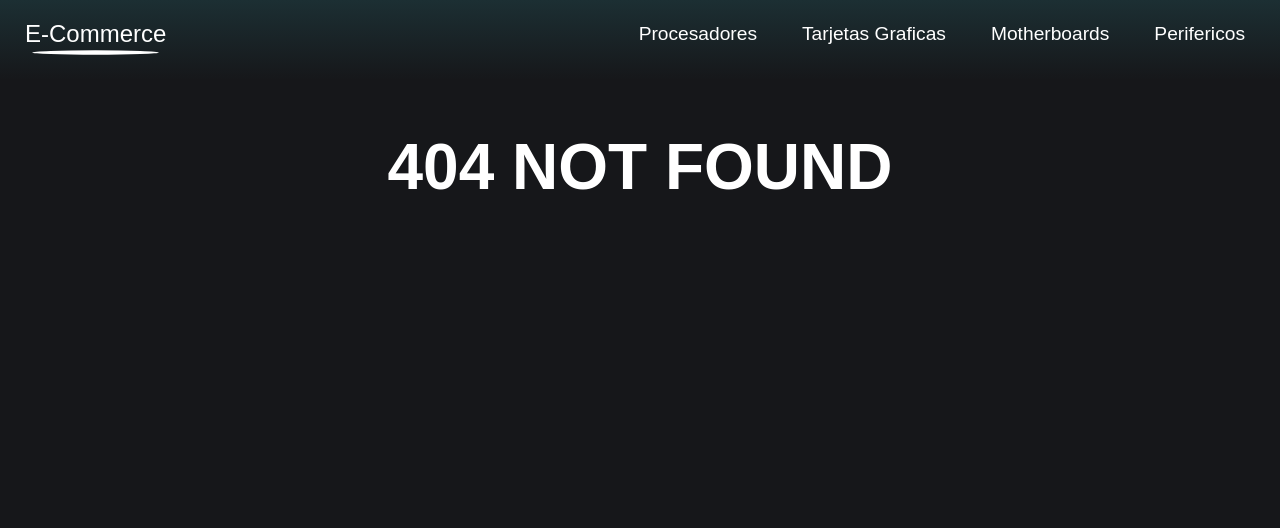
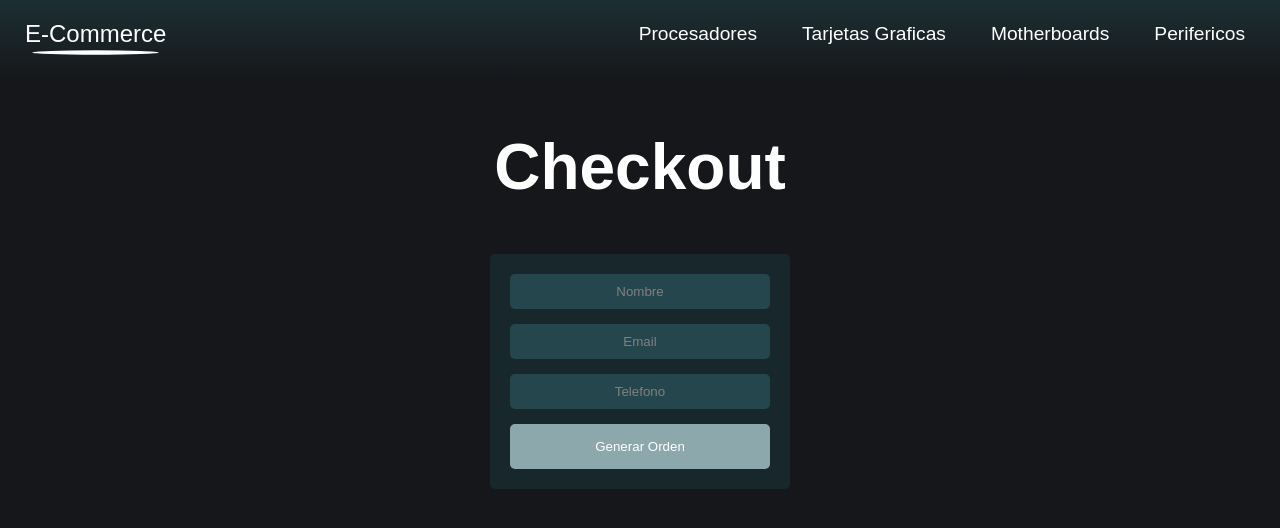
Before and after one commit to mateol9/leivap01, a React (Create React App) app: page /checkout in a window 1280 px wide. Before the commit this address had no page. Shown: the top 528 px of the page. Built offline with nearby package versions, Linux system fonts and the light colour scheme.

Commit message:
Firebase II & Workshop

```diff
--- a/src/App.js
+++ b/src/App.js
@@ -5,6 +5,7 @@ import ItemDetailContainer from './components/ItemDetailContainer/ItemDetailCont
 import Cart from './components/Cart/Cart';
 import { BrowserRouter, Routes, Route } from 'react-router-dom';
 import { CartContextProvider } from './context/CartContext';
+import Checkout from './components/Checkout/Checkout';
 
 function App() {
   return (
@@ -13,11 +14,12 @@ function App() {
         <BrowserRouter>
           <Navbar />
           <Routes>
-            <Route path='/' element={<ItemListContainer label='Bienvenido'/>}/>
-            <Route path='/category/:categoryId' element={<ItemListContainer label='Lista Filtrada'/>}/>
+            <Route path='/' element={<ItemListContainer label='Bienvenido' />} />
+            <Route path='/category/:categoryId' element={<ItemListContainer label='Lista Filtrada' />} />
             <Route path='/detail/:productId' element={<ItemDetailContainer />} />
             <Route path='*' element={<h1>404 NOT FOUND</h1>} />
             <Route path='/cart' element={<Cart />} />
+            <Route path='/checkout' element={<Checkout />} />
           </Routes>
         </BrowserRouter>
       </CartContextProvider>
--- a/src/components/Cart/Cart.js
+++ b/src/components/Cart/Cart.js
@@ -1,5 +1,5 @@
 import './Cart.css'
-import { useState, useContext } from "react"
+import { useContext } from "react"
 import CartContext from "../../context/CartContext"
 import { Link } from 'react-router-dom';
 
@@ -9,7 +9,7 @@ const Cart = () => {
     let totalPrice = 0;
     cart.map(prod => totalPrice += prod.price * prod.quantity)
 
-    return(
+    return (
         cart.length === 0 ?
             <div className='cartContainer'>
                 <h1>Carrito Vacio</h1>
@@ -21,7 +21,7 @@ const Cart = () => {
                 <h1>Carrito</h1>
                 {cart.map(prod => (
                     <div key={prod.id} className='cartItems'>
-                    <img src={prod.img}></img>
+                        <img src={prod.img} alt={prod.name}></img>
                         <div className='cartText'>
                             <Link to={`/detail/${prod.id}`}>{prod.name}</Link>
                             <p>Precio Unitario: ${prod.price}</p>
@@ -34,7 +34,7 @@ const Cart = () => {
                 )}
                 <p>Precio Total: ${totalPrice}</p>
                 <button onClick={() => clearCart()}>Limpiar Carrito</button>
-            <Link to='/buy'>Comprar</Link>
+                <Link to='/checkout'>Comprar</Link>
             </div>
     )
 }
--- /dev/null
+++ b/src/components/Checkout/Checkout.css
@@ -0,0 +1,109 @@
+.checkoutContainer{
+  text-align: center;
+}
+
+.checkoutContainer form{
+  margin: 15px auto 0;
+  width: 300px;
+  display: flex;
+  flex-direction: column;
+  gap: 15px;
+  padding: 20px;
+  background-color: #17272b;
+  border-radius: 5px;
+  box-sizing: border-box;
+}
+
+.checkoutContainer form input
+{
+  color: white;
+  padding: 10px;
+  border: none;
+  background-color: #25464d;
+  border-radius: 5px;
+}
+
+.checkoutContainer form input::placeholder{
+  text-align: center;
+  color: gray;
+}
+
+.checkoutBtnEnabled{
+  border: none;
+  border-radius: 5px;
+  padding: 15px;
+  background-color: #227a8b;
+  color: white;
+  cursor: pointer;
+}
+
+.checkoutBtnEnabled:hover{
+  background-color: #2397b1;
+}
+
+.checkoutBtnDisabled{
+  border: none;
+  border-radius: 5px;
+  padding: 15px;
+  background-color: #8ca8ad;
+  color: white;
+}
+
+.orderCreatedCard{
+  display: flex;
+  flex-direction: column;
+  justify-content: space-evenly;
+  align-items: center;
+  margin: 30px auto;
+  width: 300px;
+  height: 300px;
+  background-color: #25464d;
+  color: white;
+  text-align: center;
+}
+
+.orderCreatedCard h1{
+  font-size: 30px;
+  margin: 0;
+}
+
+.orderCreatedCard p {
+  font-weight: bold;
+}
+
+.orderCreatedCard button{
+  border: none;
+  border-radius: 5px;
+  padding: 15px;
+  background-color: #227a8b;
+  color: white;
+  cursor: pointer;
+}
+
+.orderCreatedCard button:hover{
+  background-color: #2397b1;
+}
+
+.outStock{
+  display: flex;
+  flex-direction: column;
+  justify-content: center;
+  align-items: center;
+}
+
+.outStock h1{
+  font-size: 30px;
+}
+
+.outStock button {
+  border: none;
+  border-radius: 5px;
+  padding: 15px;
+  background-color: #227a8b;
+  color: white;
+  cursor: pointer;
+}
+
+.outStock button:hover{
+  background-color: #2397b1;
+}
--- /dev/null
+++ b/src/components/Checkout/Checkout.js
@@ -0,0 +1,146 @@
+import './Checkout.css';
+import { useState, useContext } from "react"
+import CartContext from "../../context/CartContext"
+import { useNavigate } from 'react-router-dom'
+import { gec } from "../../services/firebase"
+import { addDoc, collection, getDocs, query, where, documentId, writeBatch } from "firebase/firestore"
+
+const Checkout = () => {
+
+  const { cart, getQuantity, getTotal, clearCart } = useContext(CartContext)
+  const [isLoading, setIsLoading] = useState(false)
+  const [orderCreated, setOrderCreated] = useState(false)
+  const [orderInfo, setOrderInfo] = useState({});
+  const [outStock, setOutStock] = useState(false);
+
+  const [name, setName] = useState('');
+  const [email, setEmail] = useState('');
+  const [phone, setPhone] = useState('');
+  // const [disabled, setDisabled] = useState(true);
+  console.log(orderInfo);
+
+  const navigate = useNavigate()
+
+  const totalQuantity = getQuantity()
+  const total = getTotal()
+
+  const createOrder = async (e) => {
+    e.preventDefault();
+    setIsLoading(true)
+    try {
+      const objOrder = {
+        costumer: {
+          name,
+          email,
+          phone,
+        },
+        items: cart,
+        totalQuantity,
+        total,
+        date: new Date()
+      }
+
+      const ids = cart.map(prod => prod.id)
+
+      const productsRef = collection(gec, 'products')
+
+      const productsAddedFromFirestore = await getDocs(query(productsRef, where(documentId(), 'in', ids)))
+
+      const { docs } = productsAddedFromFirestore
+
+      const outOfStock = []
+
+      const batch = writeBatch(gec)
+
+      docs.forEach(doc => {
+        const dataDoc = doc.data()
+        const stockGec = dataDoc.stock
+
+        const productAddedToCart = cart.find(prod => prod.id === doc.id)
+        const prodQuantity = productAddedToCart?.quantity
+
+        if (stockGec >= prodQuantity) {
+          batch.update(doc.ref, { stock: stockGec - prodQuantity })
+        } else {
+          outOfStock.push({ id: doc.id, ...dataDoc })
+        }
+      })
+
+      if (outOfStock.length === 0) {
+        await batch.commit()
+
+        const orderRef = collection(gec, 'orders')
+        const orderAdded = await addDoc(orderRef, objOrder)
+
+        clearCart()
+        setOrderCreated(true)
+        setOrderInfo(orderAdded)
+
+      } else {
+        setOutStock(true);
+      }
+    } catch (error) {
+      console.error(error)
+    } finally {
+      setIsLoading(false)
+    }
+  }
+
+  const validate = () => {
+    if (/\d/.test(name) && name !== '') {
+      return 'Tu nombre no puede contener numeros'
+    }
+
+    if (!(email.includes('@') && email.includes('.')) && email !== '') {
+      return 'Formato de email incorrecto'
+    }
+  }
+
+  const isBtnDisabled = () => {
+    if (!(email.includes('@') && email.includes('.')) || /\d/.test(name) || phone === '') {
+      return true;
+    } else {
+      return false;
+    }
+  }
+
+  isBtnDisabled();
+
+  if (isLoading) {
+    return <h1>Su orden de compra esta siendo generada...</h1>
+  }
+
+  if (outStock) {
+    return <div className='outStock'>
+      <h1>Lo sentimos, uno o mas productos seleccionados estan fuera de stock.</h1>
+      <button onClick={() => { navigate('/') }}>Volver al Inicio</button>
+    </div>
+  }
+
+  if (orderCreated) {
+    return <div className='orderCreatedCard'>
+      <h1>Orden Generada</h1>
+      <p>El ID de su orden es: {orderInfo.id}</p>
+      <p>Nombre: {name}</p>
+      <p>Email: {email}</p>
+      <p>Telefono: {phone}</p>
+      <button onClick={() => { navigate('/') }}>Volver al Inicio</button>
+    </div>
+  }
+
+  return (
+    <div className='checkoutContainer'>
+      <h1>Checkout</h1>
+      <span style={{ color: 'red' }}>{validate()}</span>
+      <form>
+        <input placeholder='Nombre' onChange={(e) => setName(e.target.value)} value={name}></input>
+        <input placeholder='Email' onChange={(e) => setEmail(e.target.value)} value={email}></input>
+        <input placeholder='Telefono' onChange={(e) => { if (!isNaN(e.target.value)) setPhone(e.target.value) }} value={phone}></input>
+        <button className={isBtnDisabled() ? 'checkoutBtnDisabled' : 'checkoutBtnEnabled'} onClick={createOrder} disabled={isBtnDisabled()}>Generar Orden</button>
+      </form>
+    </div>
+  )
+
+}
+
+export default Checkout;
--- a/src/components/Counter/Counter.js
+++ b/src/components/Counter/Counter.js
@@ -1,21 +1,26 @@
 import { useState } from "react";
 import './Counter.css'
 
-const Counter = ({stock = 0, onAdd, initial = 1}) => {
+const Counter = ({ stock = 0, onAdd, initial = 1 }) => {
   const [count, setCount] = useState(initial);
 
   const countUp = () => count < stock ? setCount(count + 1) : null;
 
   const countDown = () => count > 1 ? setCount(count - 1) : null;
 
-    return(
+  return (
     <div className="counterContainer">
+      {stock === 0 ?
+        <p>Producto actualmente fuera de Stock</p> :
+        <div>
           <p className="countSpan">{count}</p>
           <div className="buttonContainer">
             <button className="counterBtn" onClick={countDown}>-</button>
             <button className="counterBtn" onClick={() => onAdd(count)}>Agregar al carrito</button>
             <button className="counterBtn" onClick={countUp}>+</button>
           </div>
+        </div>}
+
     </div>
   );
 }
--- a/src/components/Item/Item.js
+++ b/src/components/Item/Item.js
@@ -1,16 +1,19 @@
 import './Item.css'
 import { Link } from 'react-router-dom';
 
-const Item = ({id, name, price, img, stock}) => {
-    return(
-        <div className="itemCard">
-            <p className='itemCardTitle'>{name}</p>
-            <img src={img} />
-            <p className='itemCardText'>Precio: ${price}</p>
-            <Link to={`/detail/${id}`} className='itemCardBtn'>Ver detalle</Link>
-            <p className='itemCardText'>Unidades Disponibles: {stock}</p>
-        </div>
-    )
+const Item = ({ id, name, price, img, stock }) => {
+  return (
+    <>
+      {stock !== 0 ? <div className="itemCard">
+        <p className='itemCardTitle'>{name}</p>
+        <img src={img} alt={name} />
+        <p className='itemCardText'>Precio: ${price}</p>
+        <Link to={`/detail/${id}`} className='itemCardBtn'>Ver detalle</Link>
+        <p className='itemCardText'>Unidades Disponibles: {stock}</p>
+      </div> : <></>}
+
+    </>
+  )
 }
 
 export default Item;
--- a/src/components/ItemList/ItemList.js
+++ b/src/components/ItemList/ItemList.js
@@ -1,10 +1,10 @@
 import './ItemList.css'
 import Item from '../Item/Item'
 
-const ItemList = ({products}) => {
-    return(
+const ItemList = ({ products }) => {
+    return (
         <div className='itemCardContainer'>
-            {products.map((prod) => <Item key={prod.id} {...prod}/>)}
+            {products.map((prod) => <Item key={prod.id} {...prod} />)}
         </div>
     )
 }
--- a/src/context/CartContext.js
+++ b/src/context/CartContext.js
@@ -4,12 +4,11 @@ const CartContext = createContext();
 
 export const CartContextProvider = ({ children }) => {
   const [cart, setCart] = useState([]);
-    console.log(cart);
 
   const addItem = (productToAdd) => {
-        if(isInCart(productToAdd.id)) {
+    if (isInCart(productToAdd.id)) {
       const cartUpdated = cart.map(prod => {
-                if(prod.id === productToAdd.id) {
+        if (prod.id === productToAdd.id) {
           const productUpdated = {
             ...prod,
             quantity: productToAdd.quantity
@@ -54,8 +53,18 @@ export const CartContextProvider = ({ children }) => {
     return product?.quantity;
   }
 
+  const getTotal = () => {
+    let accu = 0
+
+    cart.forEach(prod => {
+      accu += prod.quantity * prod.price
+    })
+
+    return accu
+  }
+
   return (
-        <CartContext.Provider value={{ cart, addItem, clearCart, removeItem, isInCart, getQuantity, getProductQuantity }}>
+    <CartContext.Provider value={{ cart, addItem, clearCart, removeItem, isInCart, getQuantity, getProductQuantity, getTotal }}>
       {children}
     </CartContext.Provider>
   )
```
Lines whose indentation alone changed are shown as unchanged.
